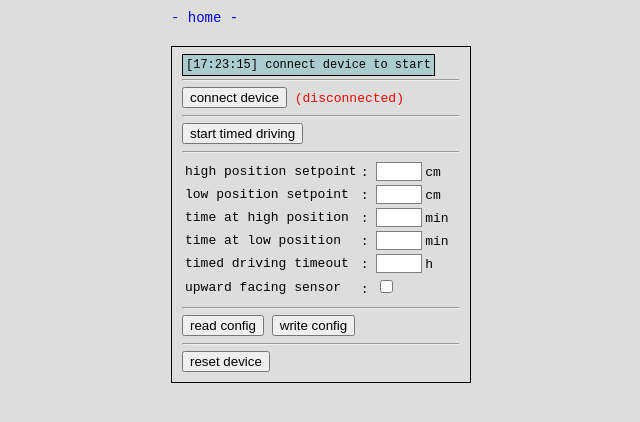
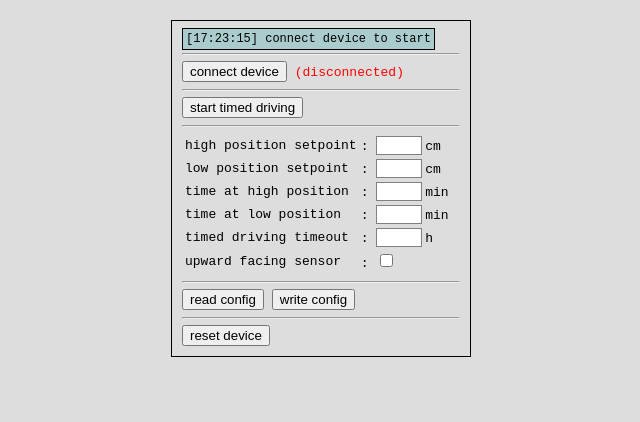
Before and after one commit to PatrickSuhm/patricksuhm.github.io, a plain HTML site: page other/deskController/deskControllerWebinterface.html in a window 1280 px wide. Shown: the whole page, without its empty margins (319-959 px from the left). Drawn offline with Linux system fonts and the light colour scheme.

Commit message:
Update deskControllerWebinterface.html

```diff
--- a/other/deskController/deskControllerWebinterface.html
+++ b/other/deskController/deskControllerWebinterface.html
@@ -46,11 +46,6 @@
 			accent-color: #eee;
 		}
 
-		a {
-			cursor: pointer;
-			text-decoration: none;
-			font-size: 14px;
-		}
 	</style>
 
 	<script>
@@ -327,7 +322,6 @@
 </head>
 
 <body>
-	<a href="../../index.html">- home -</a>
 	<main>
 		<span class="info" id=info></span>
 		<hr>
```
